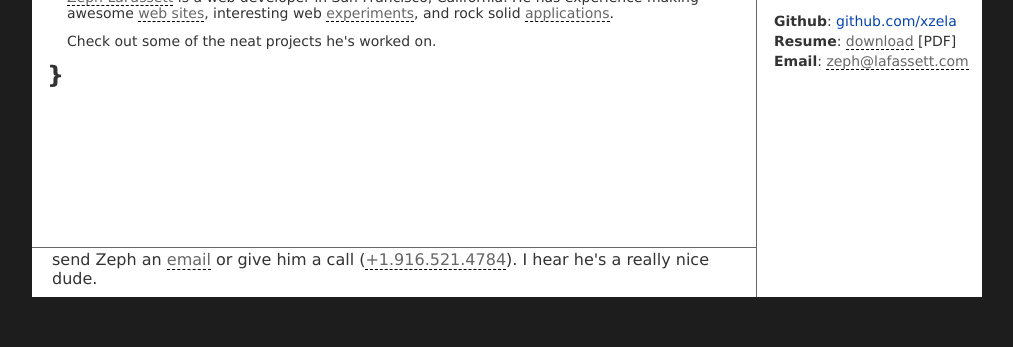
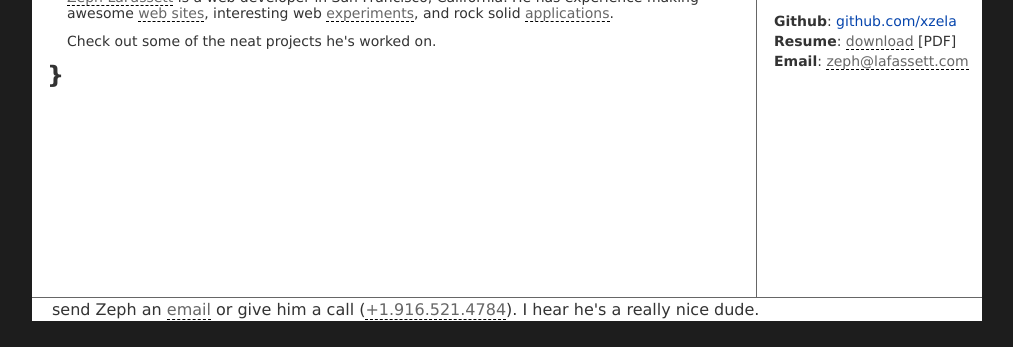
Before and after one commit to xzela/zela-profile, a PHP site: page / in a window 1280 px wide. Shown: the part 453-800 px from the top of the page, without its empty margins (208-1221 px from the left). Run offline with PHP 8.4, Linux system fonts and the light colour scheme.

Commit message:
Updated the footer class. changed footer to use Id. Updated Chris easter egg to use class rather than Id

```diff
--- a/css/style.css
+++ b/css/style.css
@@ -66,12 +66,14 @@ span.reset-eggs {
 }
 
 #menu {
+	position: relative;
 	z-index: 4;
 	width: 220px;
 	float: right;
 	margin: 0;
 	margin-top: 50px;
-	height: 600px;
+	min-height: 600px;
+	height: 650px;
 }
 	#menu h2 {
 		padding: 0;
@@ -240,26 +242,27 @@ span.reset-eggs {
 		border-radius: 3px;
 		display: inline;
 		padding: 3px;
-
 	}
 
-#footer {
-	clear: both;
+.footer {
+	background-color: white;
 	border-top: 1px solid #666;
+	padding-right: 220px;
 }
-	#footer p {
+	.footer p {
 		padding: 2px;
 		padding-left: 20px;
 		margin-top: 0;
 	}
 
-#extra_footer {
-	margin-bottom: 20px;
+.footer_wrapper {
+	margin-left: 150px;
+	/*margin-bottom: 20px;*/
 }
 
-#chris {
+.chris {
 	z-index: 5;
-	position: relative;
+	position: absolute;
 	padding: 0;
 	margin: 0;
 	margin-left: -80px;
@@ -267,23 +270,24 @@ span.reset-eggs {
 	background-repeat: no-repeat;
 	width: 210px;
 	height: 178px;
+	bottom: 0;
 }
 
-#chris div.says {
+.chris div.says {
 	display: none;
 	font-size: 12px;
 	padding-top: 20px;
 	padding-left: 80px;
 }
 
-#chris div.quote {
+.chris div.quote {
 	display: none;
 	font-size: 12px;
 	padding-top: 10px;
 	padding-left: 80px;
 	text-align: center;
 }
-#chris div.bye {
+.chris div.bye {
 	display: none;
 	font-size: 12px;
 	padding-top: 10px;
--- a/index.php
+++ b/index.php
@@ -88,7 +88,7 @@ if(isset($_POST['j']) && $_POST['j']) {
                         <li><strong>Email</strong>: <a href="mailto:zeph@lafassett.com" >zeph@lafassett.com</a></li>
                     </ul>
                 </div>
-                <div id='chris'>
+                <div class='chris'>
                     <div class='says'><a href='http://en.wikipedia.org/wiki/Chris_Hansen' class='external_link'><strong>Chris Hansen</strong></a> says</div>
                     <div class='quote'></div>
                     <div class='bye'></div>
@@ -144,7 +144,7 @@ if(isset($_POST['j']) && $_POST['j']) {
                     <p class='duties'>
                         Zeph was responsible for general UI design, server setup, ssl setup.
                     </p>
-                    <h4>tags</h4><span>[</span>
+                    <h4>tags</h4>
                     <ul class="keywords">
                         <li>nodejs</li>
                         <li>ssl</li>
@@ -152,8 +152,6 @@ if(isset($_POST['j']) && $_POST['j']) {
                         <li>fake site</li>
                         <li>does not steal credit card information</li>
                     </ul>
-                    <span>]</span>
-
                     <h2>}  <span class='small_text no_js'><a href='#'> //to top</a></span></h2>
                 </div>
 
@@ -256,13 +254,14 @@ if(isset($_POST['j']) && $_POST['j']) {
                     </ul>
                     <h2>}  <span class='small_text no_js'><a href='#'> //to the top breh</a></span></h2>
                 </div>
-                <div id='footer'>
-                    <p>
-                        send Zeph an <a href='mailto:zeph@lafassett.com'>email</a> or give him a call (<a href="tel:+19165214784">+1.916.521.4784</a>). I hear he's a really nice <span id='hansen' class='hint'>dude</span>.
-                    </p>
-                </div>
             </div>
         </div>
-        <div id='extra_footer'></div>
+        <div class='footer_wrapper'>
+            <div class='footer'>
+                <p>
+                    send Zeph an <a href='mailto:zeph@lafassett.com'>email</a> or give him a call (<a href="tel:+19165214784">+1.916.521.4784</a>). I hear he's a really nice <span id='hansen' class='hint'>dude</span>.
+                </p>
+            </div>
+        </div>
     </body>
 </html>
--- a/scripts/init.js
+++ b/scripts/init.js
@@ -188,19 +188,19 @@ $(document).ready(function() {
 
 
     $('#hansen').bind('click', function() {
-        var c = $('#chris');
+        var c = $('.chris');
 
         var close = function() {
             $('.says').fadeOut();
             $('.quote').fadeOut();
             $('.bye').fadeOut();
-            $('#chris').animate({
+            $('.chris').animate({
                 'marginLeft': "-=75px"
             }, 1000);
             updateCounter({'id':'chrish','text':'chris hanson'});
         };
         if(parseInt(c.css('margin-left')) <= -79) {
-            $('#chris').animate({
+            $('.chris').animate({
                 'marginLeft': "+=75px"
             }, 2500);
             $('.says').delay(3000).fadeIn('slow');
```
